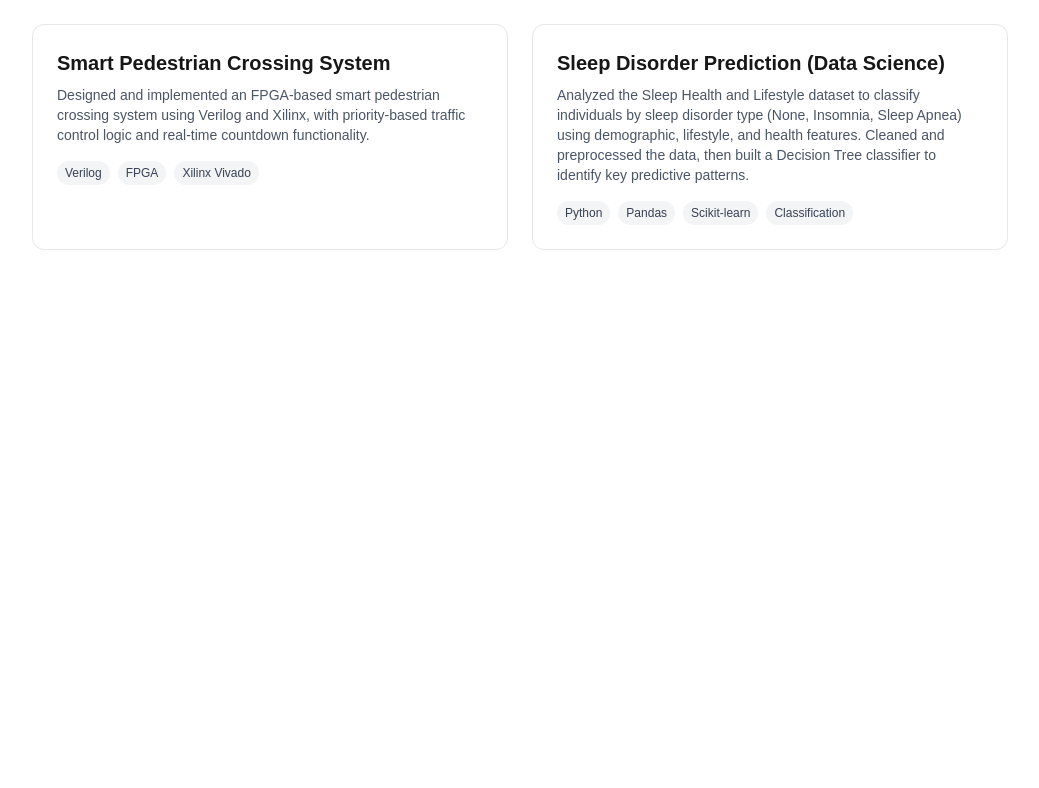
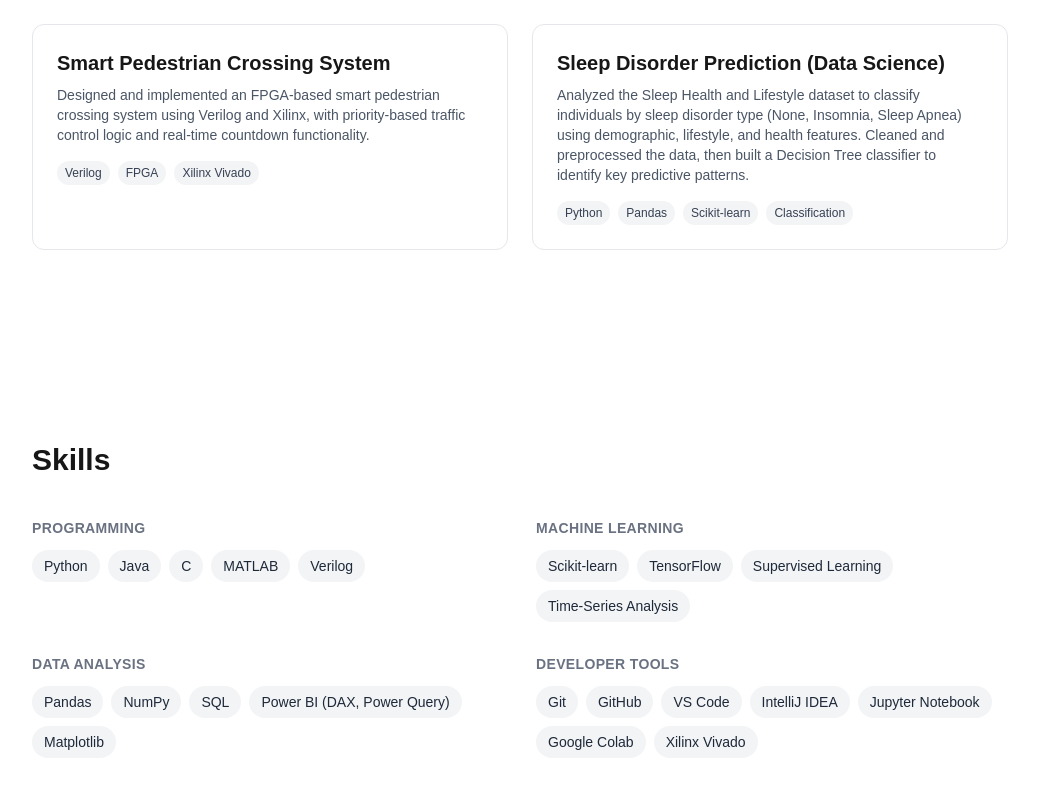
Before and after one commit to wdfzgmd/WED-PORTFOLIO, a Next.js app: page / in a window 1280 px wide. Shown: the part 1902-2690 px from the top of the page, without its empty margins (120-1159 px from the left). Before the commit the page ends 2248 px from the top, so only its background shows below. Built offline with nearby package versions, Linux system fonts and the light colour scheme.

Commit message:
Add Skills section

```diff
--- /dev/null
+++ b/app/components/Skills.tsx
@@ -0,0 +1,45 @@
+const skillGroups = [
+  {
+    category: "Programming",
+    skills: ["Python", "Java", "C", "MATLAB", "Verilog"],
+  },
+  {
+    category: "Machine Learning",
+    skills: ["Scikit-learn", "TensorFlow", "Supervised Learning", "Time-Series Analysis"],
+  },
+  {
+    category: "Data Analysis",
+    skills: ["Pandas", "NumPy", "SQL", "Power BI (DAX, Power Query)", "Matplotlib"],
+  },
+  {
+    category: "Developer Tools",
+    skills: ["Git", "GitHub", "VS Code", "IntelliJ IDEA", "Jupyter Notebook", "Google Colab", "Xilinx Vivado"],
+  },
+];
+
+export default function Skills() {
+  return (
+    <section id="skills" className="max-w-5xl mx-auto px-6 py-24">
+      <h2 className="text-3xl font-bold mb-10">Skills</h2>
+      <div className="grid sm:grid-cols-2 gap-8">
+        {skillGroups.map((group) => (
+          <div key={group.category}>
+            <h3 className="text-sm font-semibold text-gray-500 uppercase tracking-wide mb-3">
+              {group.category}
+            </h3>
+            <div className="flex flex-wrap gap-2">
+              {group.skills.map((skill) => (
+                <span
+                  key={skill}
+                  className="text-sm bg-gray-100 text-gray-800 px-3 py-1.5 rounded-full"
+                >
+                  {skill}
+                </span>
+              ))}
+            </div>
+          </div>
+        ))}
+      </div>
+    </section>
+  );
+}
--- a/app/page.tsx
+++ b/app/page.tsx
@@ -2,6 +2,7 @@ import Navbar from "./components/Navbar";
 import Hero from "./components/Hero";
 import About from "./components/About";
 import Projects from "./components/Projects";
+import Skills from "./components/Skills";
 
 export default function Home() {
   return (
@@ -10,6 +11,7 @@ export default function Home() {
       <Hero />
       <About />
       <Projects />
+      <Skills />
     </main>
   );
 }
```
